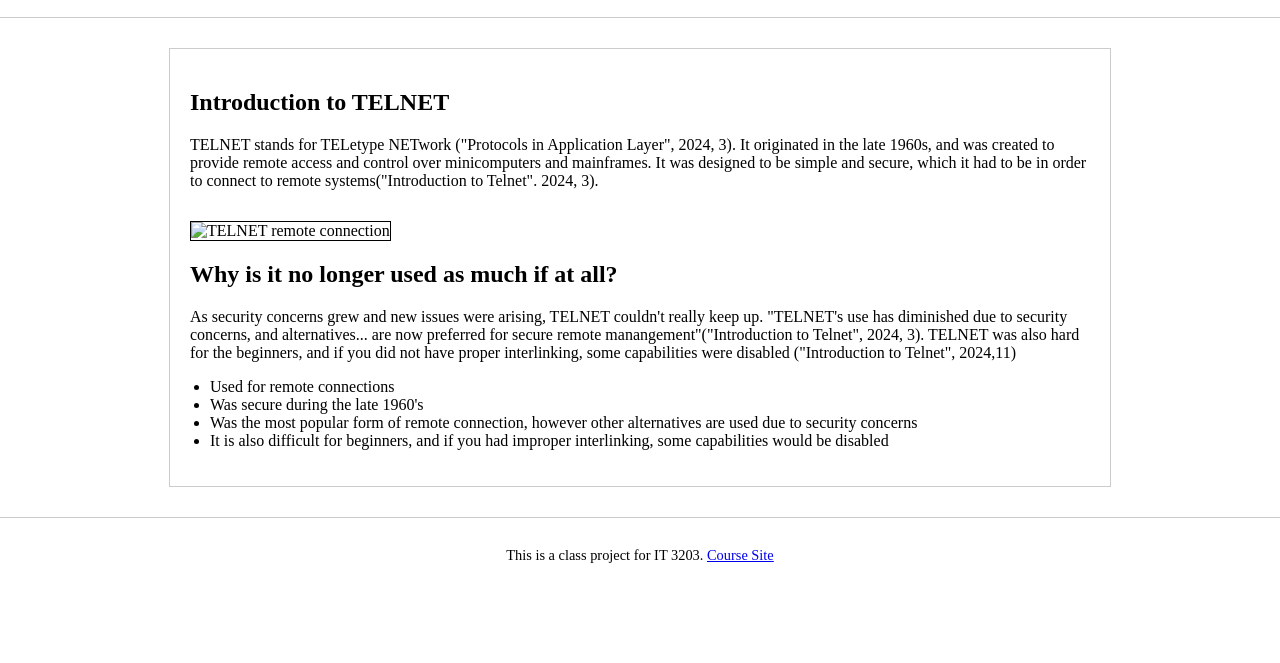
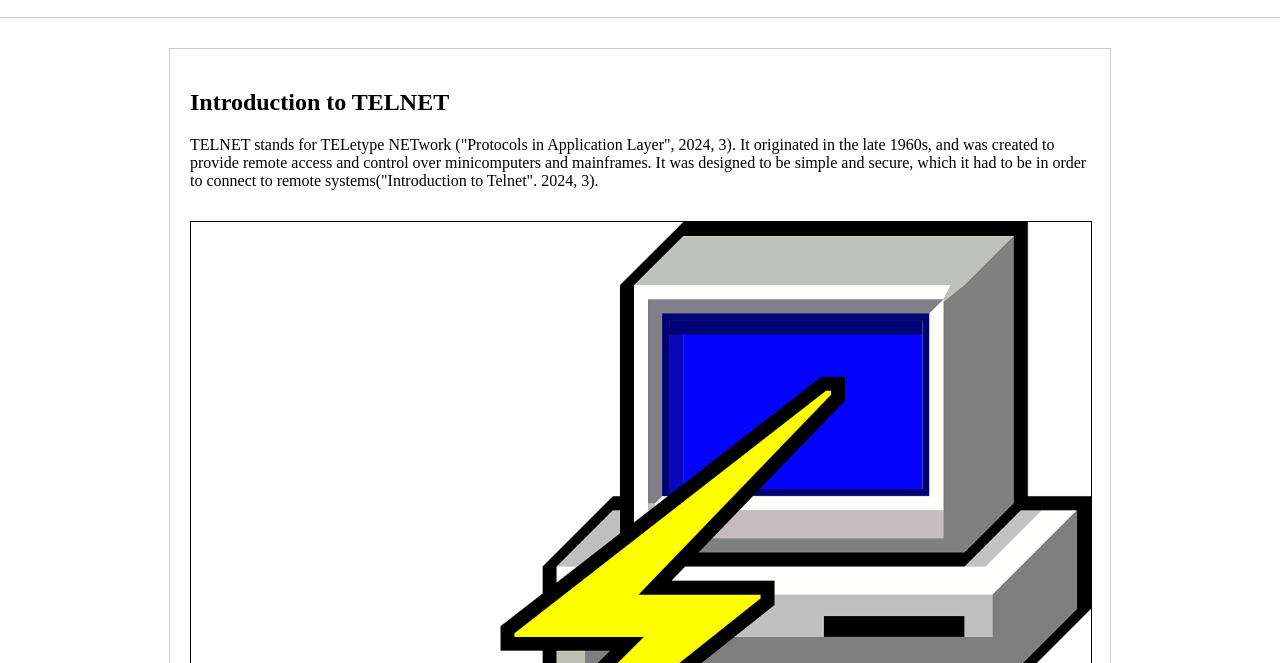
Before and after one commit to fayeluhring/ApplicationLayerProtocols, a plain HTML site: page TELNET.html in a window 1280 px wide. Shown: the part 137-800 px from the top of the page. Drawn offline with Linux system fonts and the light colour scheme.

Commit message:
Update TELNET.html

```diff
--- a/TELNET.html
+++ b/TELNET.html
@@ -25,7 +25,7 @@
 <main>
     <h2>Introduction to TELNET</h2>
     <p>TELNET stands for TELetype NETwork ("Protocols in Application Layer", 2024, 3). It originated in the late 1960s, and was created to provide remote access and control over minicomputers and mainframes. It was designed to be simple and secure, which it had to be in order to connect to remote systems("Introduction to Telnet". 2024, 3).</p>
-    <img src = "images/TELNETimage.jpg" alt = "TELNET remote connection"/>
+    <img src = "images/TELNETimage.png" alt = "TELNET remote connection"/>
 
     <h2>Why is it no longer used as much if at all?</h2>
     <p>As security concerns grew and new issues were arising, TELNET couldn't really keep up. "TELNET's use has diminished due to security concerns, and alternatives... are now preferred for secure remote manangement"("Introduction to Telnet", 2024, 3). TELNET was also hard for the beginners, and if you did not have proper interlinking, some capabilities were disabled ("Introduction to Telnet", 2024,11) </p>
```
